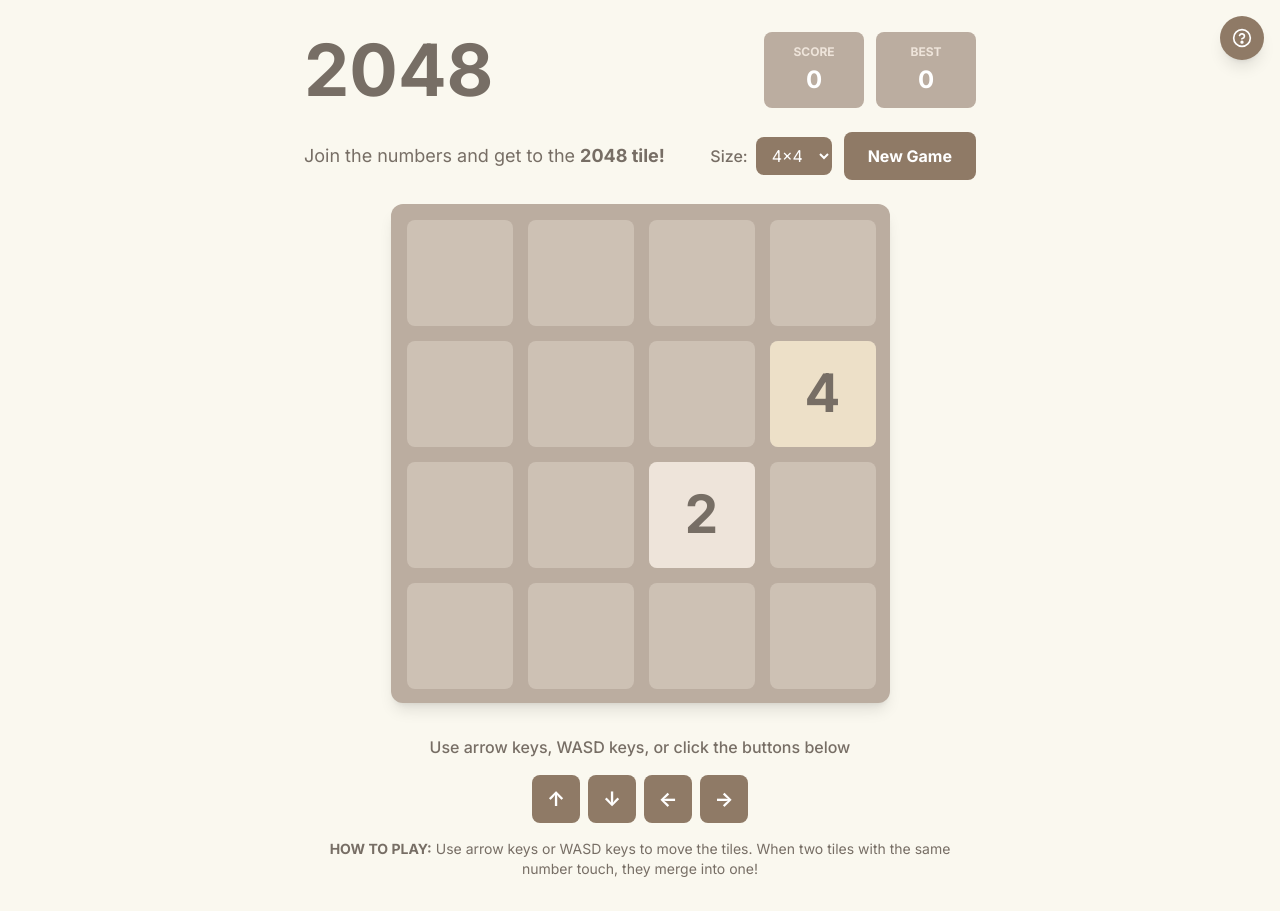
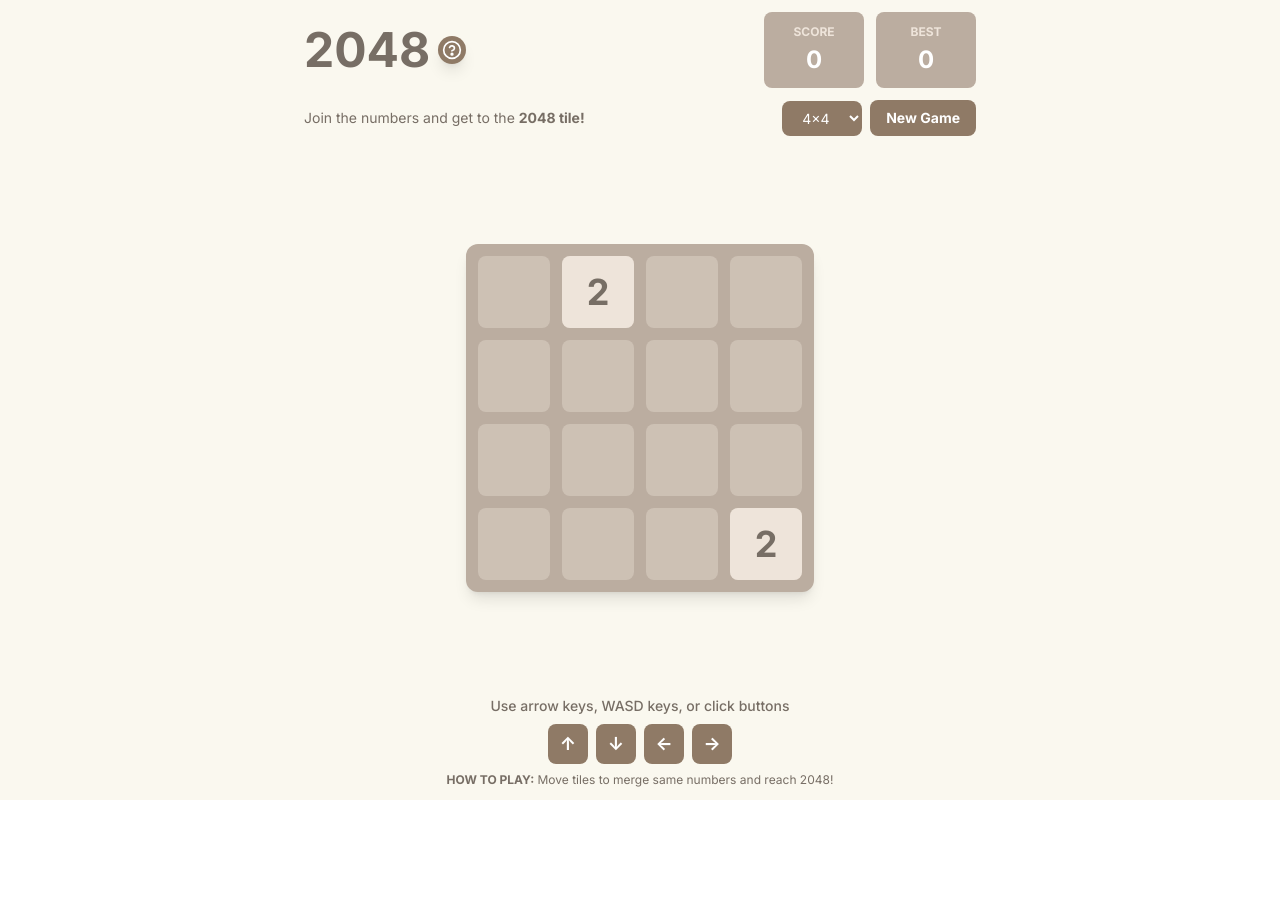
Before and after one commit to shreyventure/react-2048, a React (Create React App) app: page / in a window 1280 px wide. After the commit the page ends 800 px from the top, so only its background shows below. Built offline with nearby package versions, Linux system fonts and the light colour scheme.

Commit message:
[STYLE] Fit in a single viewport

```diff
--- a/src/App.css
+++ b/src/App.css
@@ -93,7 +93,42 @@
   }
 
   .game-container {
-    padding: 1rem;
+    padding: 0.5rem;
+  }
+
+  /* Responsive layout adjustments */
+  .main-container {
+    padding: 0.5rem;
+  }
+
+  .game-title {
+    font-size: 2.5rem !important;
+  }
+
+  .game-board {
+    max-width: 95vw;
+    max-height: 60vh;
+  }
+
+  .control-buttons {
+    gap: 0.25rem;
+  }
+
+  .control-button {
+    width: 2rem;
+    height: 2rem;
+    font-size: 0.875rem;
+  }
+}
+
+/* Ensure viewport fit */
+@media (max-height: 700px) {
+  .game-title {
+    font-size: 2rem !important;
+  }
+
+  .game-board {
+    max-height: 50vh;
   }
 }
 
--- a/src/App.tsx
+++ b/src/App.tsx
@@ -14,9 +14,9 @@
     useGameBoard();
 
   const [showGameEndScreen, setShowGameEndScreen] = useState(false);
-  const [wonShow, setWonShow] = useState(false)
+  const [wonShow, setWonShow] = useState(false);
   const [bestScore, setBestScore] = useState(() => {
-    const saved = localStorage.getItem('2048-best-score');
+    const saved = localStorage.getItem("2048-best-score");
     return saved ? parseInt(saved) : 0;
   });
 
@@ -29,20 +29,20 @@
   useEffect(() => {
     if (won && !wonShow) {
       setShowGameEndScreen(true);
-      setWonShow(true)
+      setWonShow(true);
     }
   }, [won]);
 
   useEffect(() => {
     if (score > bestScore) {
       setBestScore(score);
-      localStorage.setItem('2048-best-score', score.toString());
+      localStorage.setItem("2048-best-score", score.toString());
     }
   }, [score, bestScore]);
 
   return (
-    <div className="min-h-screen bg-[#faf8ef] py-8 px-4 relative">
-      <HelpButton />
+    <div className="h-screen bg-[#faf8ef] py-3 px-4 relative overflow-hidden">
+      {/* <HelpButton /> */}
 
       {showGameEndScreen && (
         <GameEndScreen
@@ -54,32 +54,39 @@
       )}
 
       <motion.div
-        className="max-w-2xl mx-auto"
+        className="h-full max-w-2xl mx-auto flex flex-col"
         initial={{ opacity: 0, y: 20 }}
         animate={{ opacity: 1, y: 0 }}
         transition={{ duration: 0.5, ease: "easeOut" }}
       >
         {/* Header */}
-        <div className="flex flex-col sm:flex-row items-center justify-between mb-6 gap-4">
+        <div className="flex items-center justify-between mb-3 gap-2 flex-shrink-0">
+          <div className="flex items-center justify-between gap-2">
             <motion.h1
-            className="text-5xl sm:text-7xl font-bold text-[#776e65] m-0"
+              className="text-3xl sm:text-4xl md:text-5xl font-bold text-[#776e65] m-0"
               initial={{ scale: 0.5 }}
               animate={{ scale: 1 }}
               transition={{ type: "spring", stiffness: 300, damping: 30 }}
               >
+
               2048
             </motion.h1>
+            <HelpButton />
+          </div>
           <ScoreBoard score={score} bestScore={bestScore} />
         </div>
 
         {/* Game Controls */}
+        <div className="mb-3 flex-shrink-0">
           <GameControls
             onRestart={restartGame}
             size={size}
             onSizeChange={setSize}
           />
+        </div>
 
-        {/* Game Board */}
+        {/* Game Board - Takes remaining space */}
+        <div className="flex-1 flex items-center justify-center min-h-0">
           <motion.div
             key={size} // Re-animate when size changes
             initial={{ scale: 0.8, opacity: 0 }}
@@ -88,9 +95,12 @@
           >
             <GameBoard grid={grid} size={size} />
           </motion.div>
+        </div>
 
         {/* Keyboard Controls */}
+        <div className="flex-shrink-0">
           <KeyboardControls onMove={move} />
+        </div>
       </motion.div>
     </div>
   );
--- a/src/components/GameBoard.tsx
+++ b/src/components/GameBoard.tsx
@@ -8,25 +8,26 @@
 const GameBoard = ({ grid, size }: GameBoardProps) => {
 
   const getTileSize = () => {
-    const baseSize = 500;
-    const containerSize = Math.min(baseSize, window.innerWidth - 80);
-    const padding = 15;
+    // Smaller base size to fit in viewport
+    const baseSize = 350;
+    const containerSize = Math.min(baseSize, window.innerWidth - 60, window.innerHeight - 250);
+    const padding = 12;
     const totalPadding = padding * (size + 1);
     return Math.floor((containerSize - totalPadding) / size);
   };
 
   const tileSize = getTileSize();
-  const gap = 15;
+  const gap = 12;
   const boardSize = size * tileSize + (size - 1) * gap;
 
   return (
-    <div className="flex justify-center mb-8">
+    <div className="flex justify-center">
       {/* Background Grid */}
       <div
-        className="relative bg-[#bbada0] rounded-xl p-4 shadow-lg"
+        className="relative bg-[#bbada0] rounded-xl p-3 shadow-lg"
         style={{
-          width: boardSize + 30,
-          height: boardSize + 30,
+          width: boardSize + 24,
+          height: boardSize + 24,
         }}
       >
         {/* Grid cells background */}
@@ -50,7 +51,7 @@
         </div>
 
         {/* Animated Tiles */}
-        <div className="absolute top-4 left-4 w-full h-full">
+        <div className="absolute top-3 left-3 w-full h-full">
           {grid.map((row, rowIndex) =>
             row.map((value, colIndex) => {
               if (value === 0) return null;
--- a/src/components/GameControls.tsx
+++ b/src/components/GameControls.tsx
@@ -6,24 +6,22 @@
 
 const GameControls = ({ onRestart, size, onSizeChange }: GameControlsProps) => {
   return (
-    <div className="flex flex-col sm:flex-row items-start sm:items-center justify-between mb-6 gap-4">
+    <div className="flex flex-col sm:flex-row items-start sm:items-center justify-between gap-2">
       <div className="flex-1">
-        <p className="text-[#776e65] text-base sm:text-lg leading-relaxed">
-          Join the numbers and get to the <strong className="font-bold">2048 tile!</strong>
+        <p className="text-[#776e65] text-sm leading-relaxed">
+          Join the numbers and get to the{" "}
+          <strong className="font-bold">2048 tile!</strong>
         </p>
       </div>
 
-      <div className="flex flex-col sm:flex-row items-stretch sm:items-center gap-3 w-full sm:w-auto">
-        <div className="flex items-center gap-2">
-          <label htmlFor="grid-size" className="text-[#776e65] font-medium whitespace-nowrap">
-            Size:
-          </label>
+      <div className="flex flex-col sm:flex-row items-stretch sm:items-center gap-2 w-full sm:w-auto">
+        <div className="flex items-center">
           <select
             name="grid-size"
             id="grid-size"
             value={size}
             onChange={(e) => onSizeChange(Number(e.target.value))}
-            className="bg-[#8f7a66] text-white px-3 py-2 rounded-lg border-none outline-none cursor-pointer flex-1 sm:flex-none"
+            className="bg-[#8f7a66] text-white px-4 py-2 text-sm rounded-lg border-none outline-none cursor-pointer flex-1 sm:flex-none"
           >
             <option value={2}>2×2</option>
             <option value={3}>3×3</option>
@@ -35,7 +33,7 @@
 
         <button
           onClick={onRestart}
-          className="bg-[#8f7a66] text-white px-6 py-3 rounded-lg font-bold hover:bg-[#9f8a76] transition-colors"
+          className="bg-[#8f7a66] text-white px-4 py-2 text-sm rounded-lg font-bold hover:bg-[#9f8a76] transition-colors"
         >
           New Game
         </button>
--- a/src/components/HelpButton.tsx
+++ b/src/components/HelpButton.tsx
@@ -8,7 +8,7 @@
     <>
       <button
         onClick={() => setIsHelpOpen(true)}
-        className="fixed top-4 right-4 bg-[#8f7a66] text-white p-3 rounded-full shadow-lg hover:bg-[#9f8a76] transition-colors z-10 flex items-center justify-center"
+        className="bg-[#8f7a66] text-white p-1 rounded-full shadow-lg hover:bg-[#9f8a76] transition-colors z-10 flex items-center justify-center"
         title="Help & Tips"
       >
         <svg
--- a/src/components/KeyboardControls.tsx
+++ b/src/components/KeyboardControls.tsx
@@ -11,17 +11,17 @@
   ];
 
   return (
-    <div className="mt-6">
-      <p className="text-center text-[#776e65] mb-4 font-medium">
-        Use arrow keys, WASD keys, or click the buttons below
+    <div className="mt-2">
+      <p className="text-center text-[#776e65] mb-2 font-medium text-sm">
+        Use arrow keys, WASD keys, or click buttons
       </p>
 
-      <div className="flex justify-center gap-2">
+      <div className="flex justify-center gap-2 mb-2">
         {controls.map(({ direction, icon, label }) => (
           <button
             key={direction}
             onClick={() => onMove(direction)}
-            className="bg-[#8f7a66] text-white w-12 h-12 rounded-lg font-bold text-xl hover:bg-[#9f8a76] transition-colors flex items-center justify-center"
+            className="bg-[#8f7a66] text-white w-10 h-10 rounded-lg font-bold text-lg hover:bg-[#9f8a76] transition-colors flex items-center justify-center"
             title={`Move ${label}`}
           >
             {icon}
@@ -29,10 +29,9 @@
         ))}
       </div>
 
-      <div className="text-center mt-4 text-sm text-[#776e65]">
+      <div className="text-center text-xs text-[#776e65]">
         <p>
-          <strong>HOW TO PLAY:</strong> Use arrow keys or WASD keys to move the
-          tiles. When two tiles with the same number touch, they merge into one!
+          <strong>HOW TO PLAY:</strong> Move tiles to merge same numbers and reach 2048!
         </p>
       </div>
     </div>
--- a/src/components/Tile.tsx
+++ b/src/components/Tile.tsx
@@ -10,15 +10,16 @@
 
 const AnimatedTile = memo(({ value, row, col, size }: TileProps) => {
   const getTileSize = () => {
-    const baseSize = 500;
-    const containerSize = Math.min(baseSize, window.innerWidth - 80);
-    const padding = 15;
+    // Same calculation as GameBoard
+    const baseSize = 350;
+    const containerSize = Math.min(baseSize, window.innerWidth - 60, window.innerHeight - 250);
+    const padding = 12;
     const totalPadding = padding * (size + 1);
     return Math.floor((containerSize - totalPadding) / size);
   };
 
   const tileSize = getTileSize();
-  const gap = 15;
+  const gap = 12;
 
   const x = col * (tileSize + gap);
   const y = row * (tileSize + gap);
--- a/src/index.tsx
+++ b/src/index.tsx
@@ -8,9 +8,9 @@
   document.getElementById("root") as HTMLElement
 );
 root.render(
-  // <React.StrictMode>
-  <App />
-  // </React.StrictMode>
+  <React.StrictMode>
+    <App />
+  </React.StrictMode>
 );
 
 // If you want to start measuring performance in your app, pass a function
```
Lines whose indentation alone changed are shown as unchanged.
